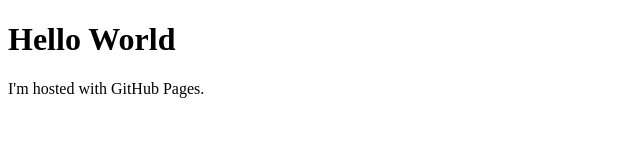
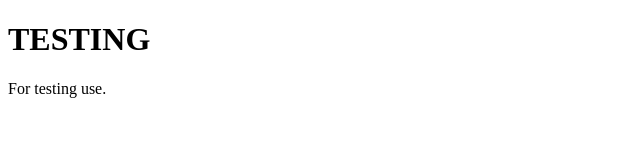
Before and after one commit to Kim2020/Kim2020.github.io, a plain HTML site: page index.html in a window 1280 px wide. Shown: the whole page, without its empty margins (0-640 px from the left). Drawn offline with Linux system fonts and the light colour scheme.

Commit message:
Update index.html

```diff
--- a/index.html
+++ b/index.html
@@ -1,7 +1,7 @@
 <!DOCTYPE html>
 <html>
 <body>
-<h1>Hello World</h1>
-<p>I'm hosted with GitHub Pages.</p>
+<h1>TESTING</h1>
+<p>For testing use.</p>
 </body>
 </html>
```
